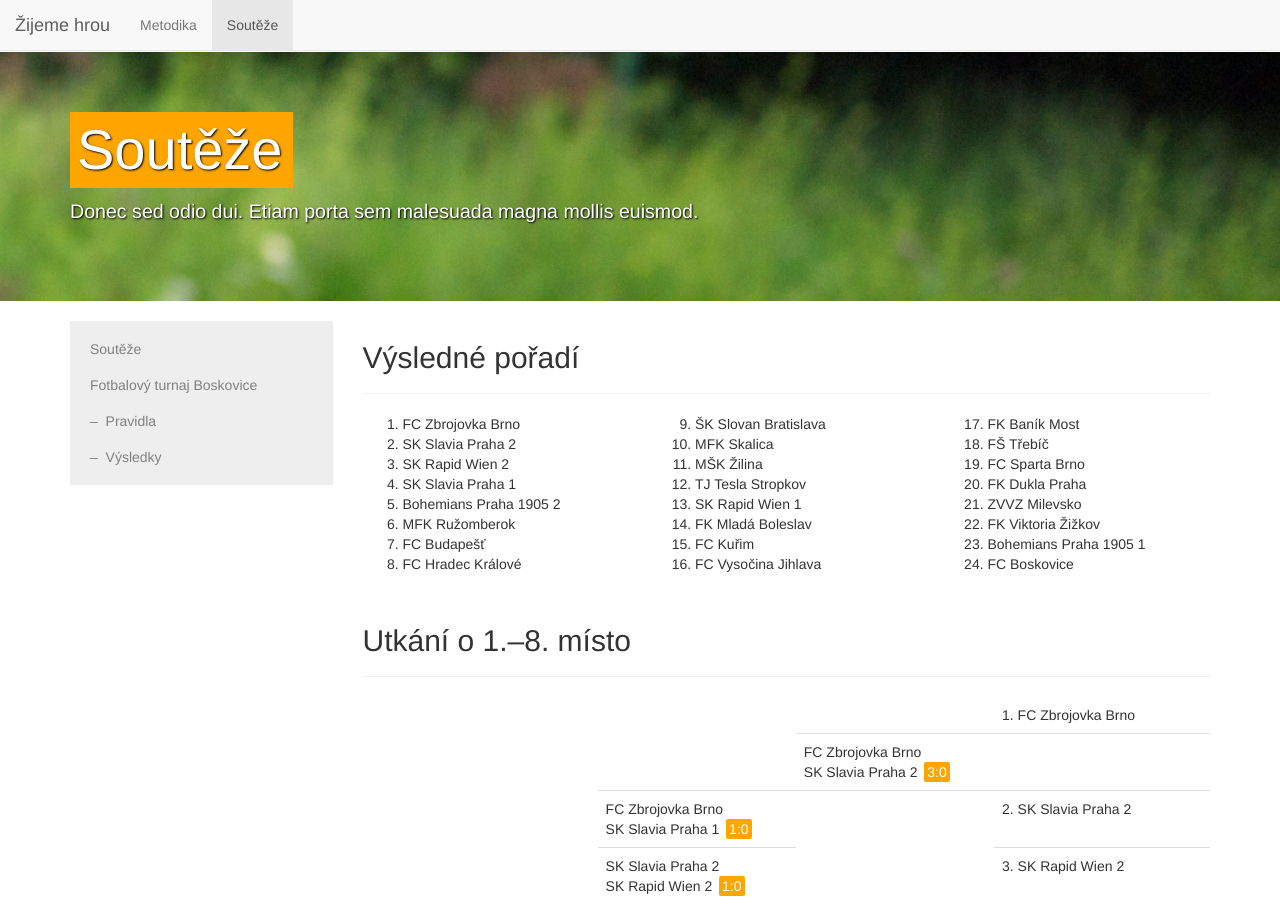
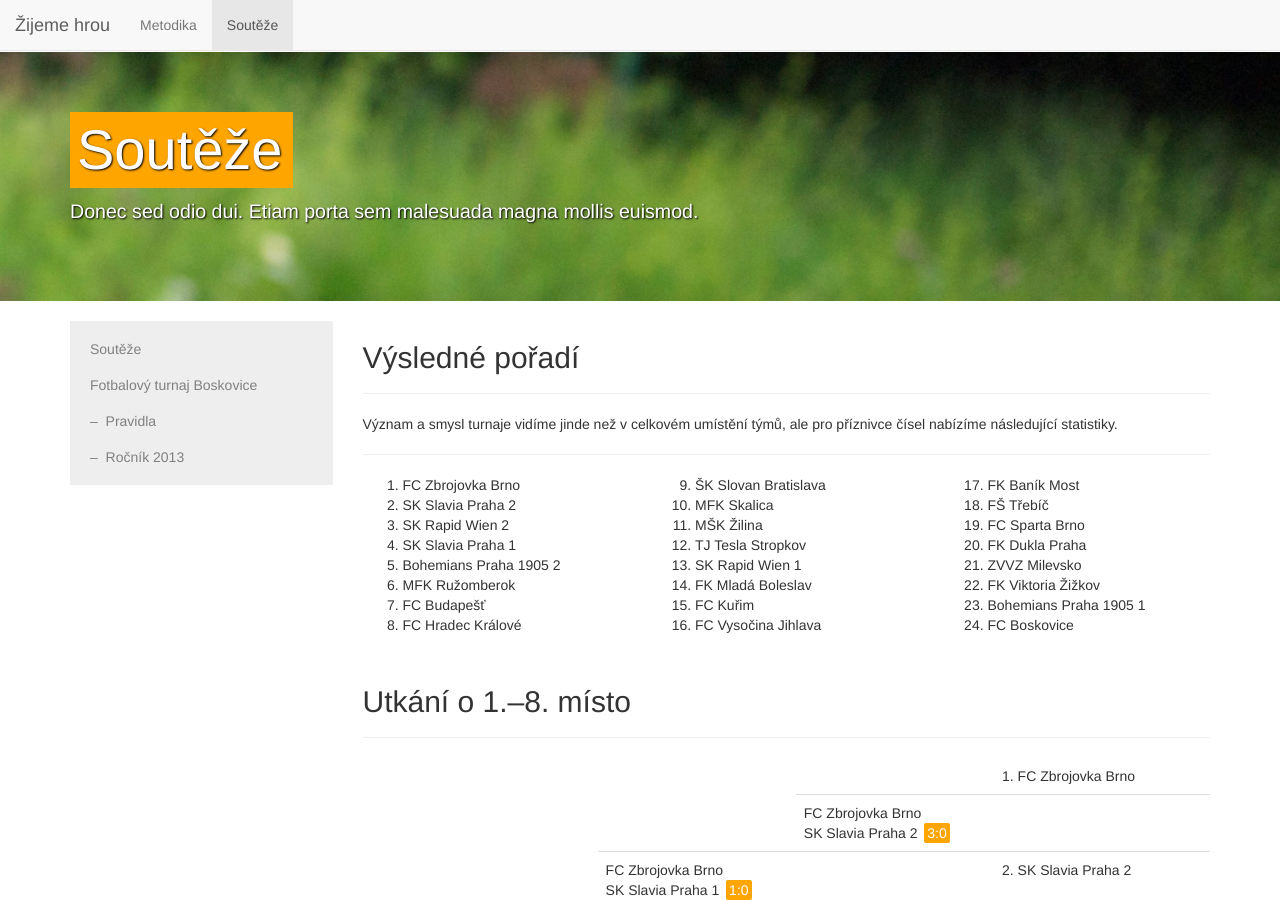
Before and after one commit to zoul/zijeme-hrou, a Jekyll site: the page built from souteze/boskovice/2013.html, in a window 1280 px wide and 900 px high. Built offline with Jekyll 4.4.1, drawn with Linux system fonts in a browser that asks for light colours; nearby versions of some CDN libraries; library files that are not in the unit come from our copies.

Commit message:
Lepší rozdělení boskovického turnaje s ohledem na ročníky.

```diff
--- a/_layouts/souteze.html
+++ b/_layouts/souteze.html
@@ -35,7 +35,7 @@
                                 <a href="/souteze/boskovice/">Fotbalový turnaj Boskovice</a>
                                 <ul class="menu sub-menu">
                                     <li><a href="/souteze/boskovice/pravidla.html">Pravidla</a></li>
-                                    <li><a href="/souteze/boskovice/vysledky.html">Výsledky</a></li>
+                                    <li><a href="/souteze/boskovice/2013.html">Ročník 2013</a></li>
                                 </ul>
                             </li>
                         </ul>
--- a/souteze/boskovice/vysledky.html
+++ b/souteze/boskovice/2013.html
@@ -1,11 +1,14 @@
 ---
 layout: souteze
-title: Boskovice dětem a rodinám
+title: Ročník 2013 | Boskovice dětem a rodinám
 ---
 
 <div class="page-header">
     <h2>Výsledné pořadí</h2>
 </div>
+<p>Význam a smysl turnaje vidíme jinde než v celkovém umístění týmů, ale pro
+příznivce čísel nabízíme následující statistiky.</p>
+<hr>
 <div class="row poradi">
     <div class="col-sm-4">
         <ol>
--- a/souteze/boskovice/pravidla.html
+++ b/souteze/boskovice/pravidla.html
@@ -1,6 +1,6 @@
 ---
 layout: souteze
-title: Boskovice dětem a rodinám
+title: Pravidla | Boskovice dětem a rodinám
 ---
 
 <div class="page-header">
```
